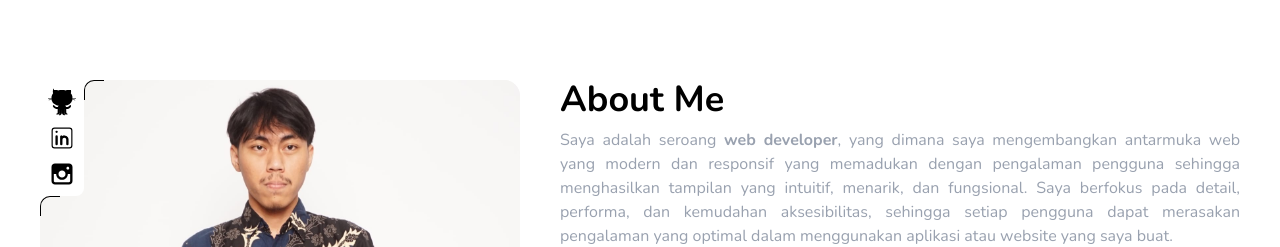
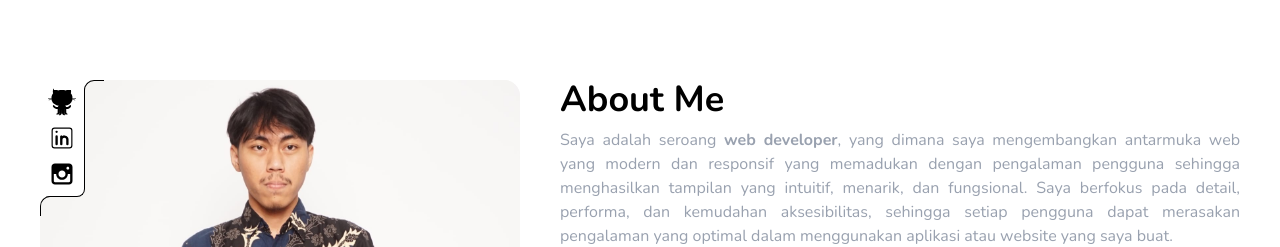
Before and after one commit to akbar5yn/my-porto, a React (Vite) app: page /about in a window 1280 px wide. Shown: the top 247 px of the page. Built offline with nearby package versions, Linux system fonts and the light colour scheme.

Commit message:
menambahkan styleling border image

```diff
--- a/src/components/molecules/SocialIcons.tsx
+++ b/src/components/molecules/SocialIcons.tsx
@@ -5,7 +5,7 @@ import { TiSocialInstagram } from "react-icons/ti";
 
 const SocialIcons = () => {
     return (
-        <div className="flex flex-col bg-white rounded-br-lg gap-2 p-2 relative container-image">
+        <div className="flex flex-col bg-white rounded-br-lg gap-2 p-2 relative container-image border-r border-b">
             <Icon><SiRefinedgithub className="w-7 h-7" /></Icon>
             <Icon><CiLinkedin className="w-7 h-7" /></Icon>
             <Icon><TiSocialInstagram className="w-7 h-7" /> </Icon>
```
